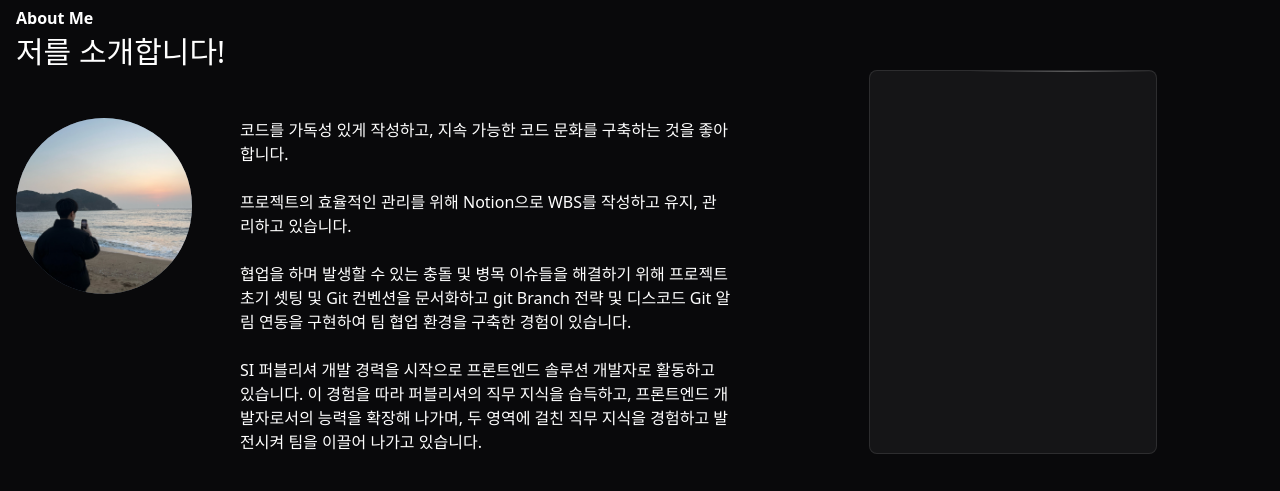
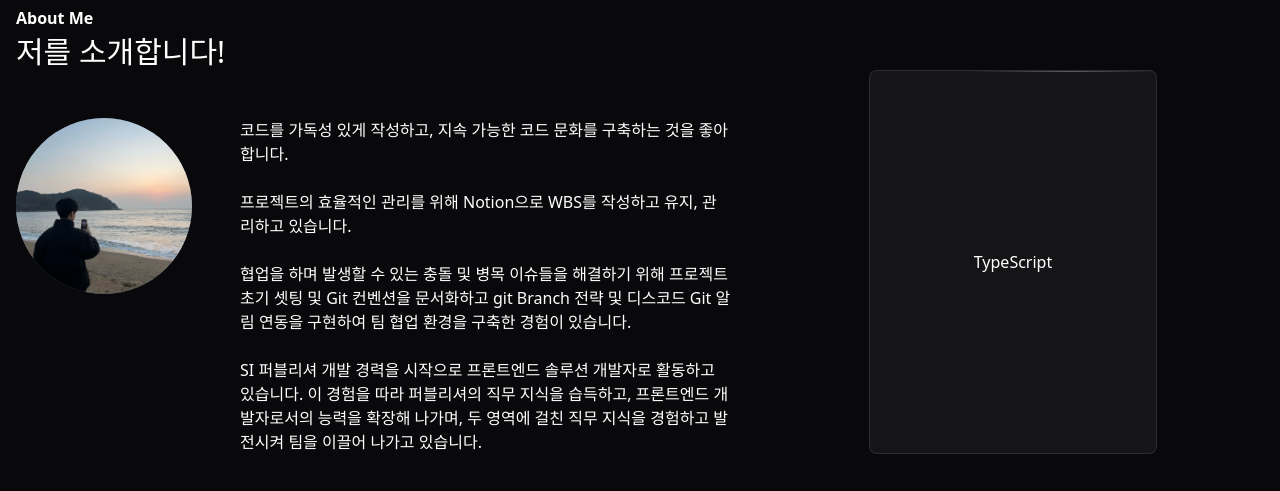
Before and after one commit to jeong-hoi-seok/portfolio, a Next.js app: page / in a window 1280 px wide. Shown: the part 834-1325 px from the top of the page. Built offline with nearby package versions, Linux system fonts and the light colour scheme.

Commit message:
[개발] - swiper 연동

```diff
--- a/src/components/Skills.tsx
+++ /dev/null
@@ -1,13 +0,0 @@
-import React from 'react';
-
-
-const Skills = () =>
-{
-    return (
-        <div className='relative h-96 rounded-lg border border-slate-50/10 bg-slate-50/5 after:absolute after:h-px after:top-0 after:w-full after:jhs-bg-gradient-to-r-glitter'>
-
-        </div>
-    );
-};
-
-export default Skills;
--- a/src/components/section/About.tsx
+++ b/src/components/section/About.tsx
@@ -4,7 +4,7 @@ import Image from 'next/image';
 import Container from '@/components/layout/Container';
 import ScrollAnimation from '../ScrollAnimation';
 import TextEffect from '../TextEffect';
-import Skills from '../Skills';
+import Skills from '../skill/Skills';
 
 const About = () =>
 {
--- /dev/null
+++ b/src/components/skill/Skills.tsx
@@ -0,0 +1,42 @@
+'use client';
+import React from 'react';
+//json
+import { skillData } from './skill';
+//swiper
+import 'swiper/css';
+import { Swiper, SwiperSlide } from 'swiper/react';
+import { Autoplay } from 'swiper/modules';
+
+
+const Skills = () =>
+{
+    return (
+        <div className='relative h-96 rounded-lg border border-slate-50/10 bg-slate-50/5 after:absolute after:h-px after:top-0 after:w-full after:jhs-bg-gradient-to-r-glitter'>
+            <Swiper
+                autoplay={{
+                    delay: 5000,
+                    disableOnInteraction: false,
+                }}
+                modules={[Autoplay]}
+                className='h-full'
+            >
+                {
+                    skillData.map((d,i) =>
+                    {
+                        return (
+                            <SwiperSlide
+                                key={i}
+                            >
+                                <div className='flex justify-center items-center h-full'>
+                                    {d.name}
+                                </div>
+                            </SwiperSlide>
+                        );
+                    })
+                }
+            </Swiper>
+        </div>
+    );
+};
+
+export default Skills;
--- /dev/null
+++ b/src/components/skill/skill.ts
@@ -0,0 +1,14 @@
+export const skillData = [
+    {
+        name: 'JavaScript',
+    },
+    {
+        name: 'TypeScript',
+    },
+    {
+        name: 'React.js',
+    },
+    {
+        name: 'Next.js',
+    },
+];
```
